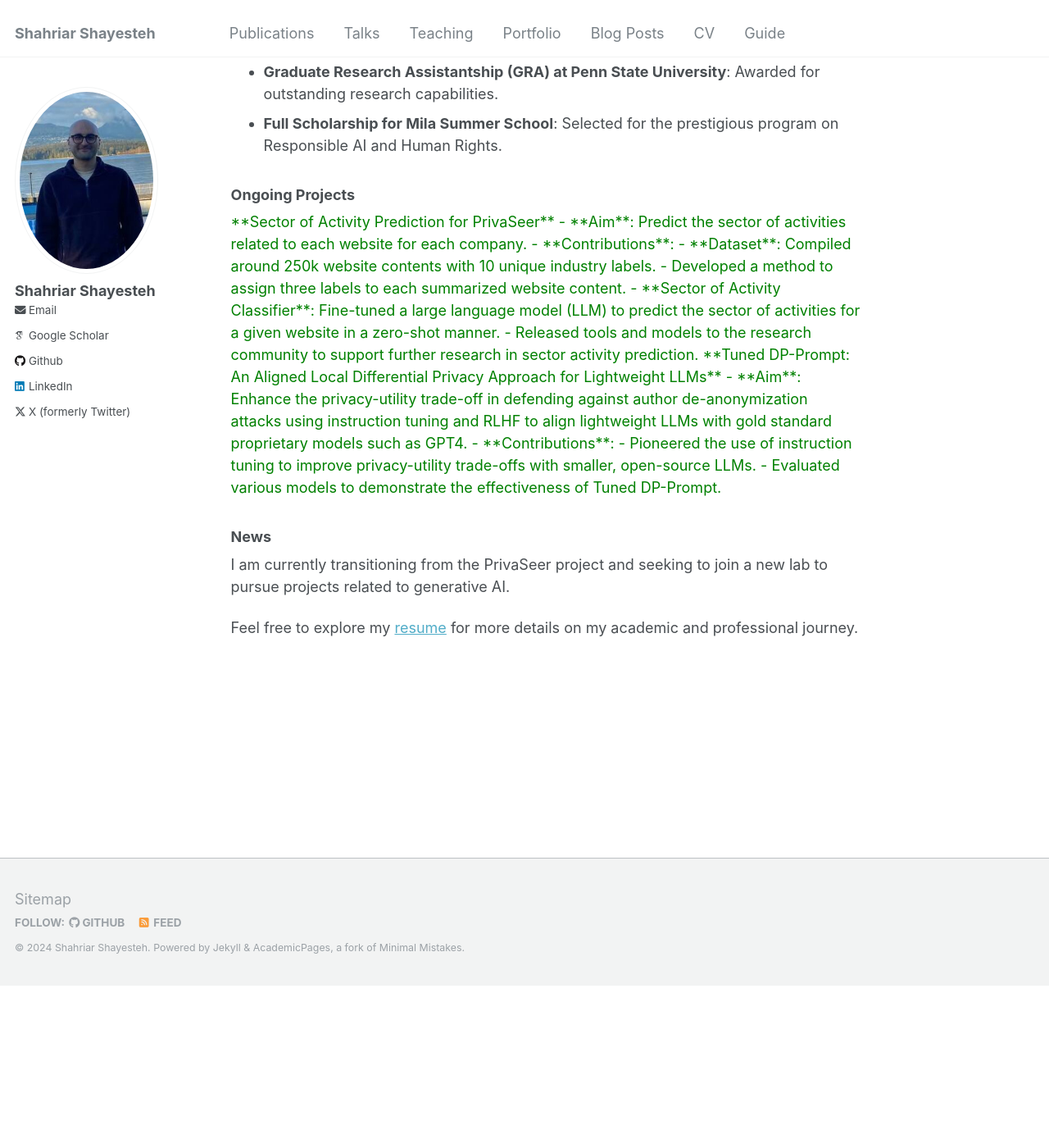
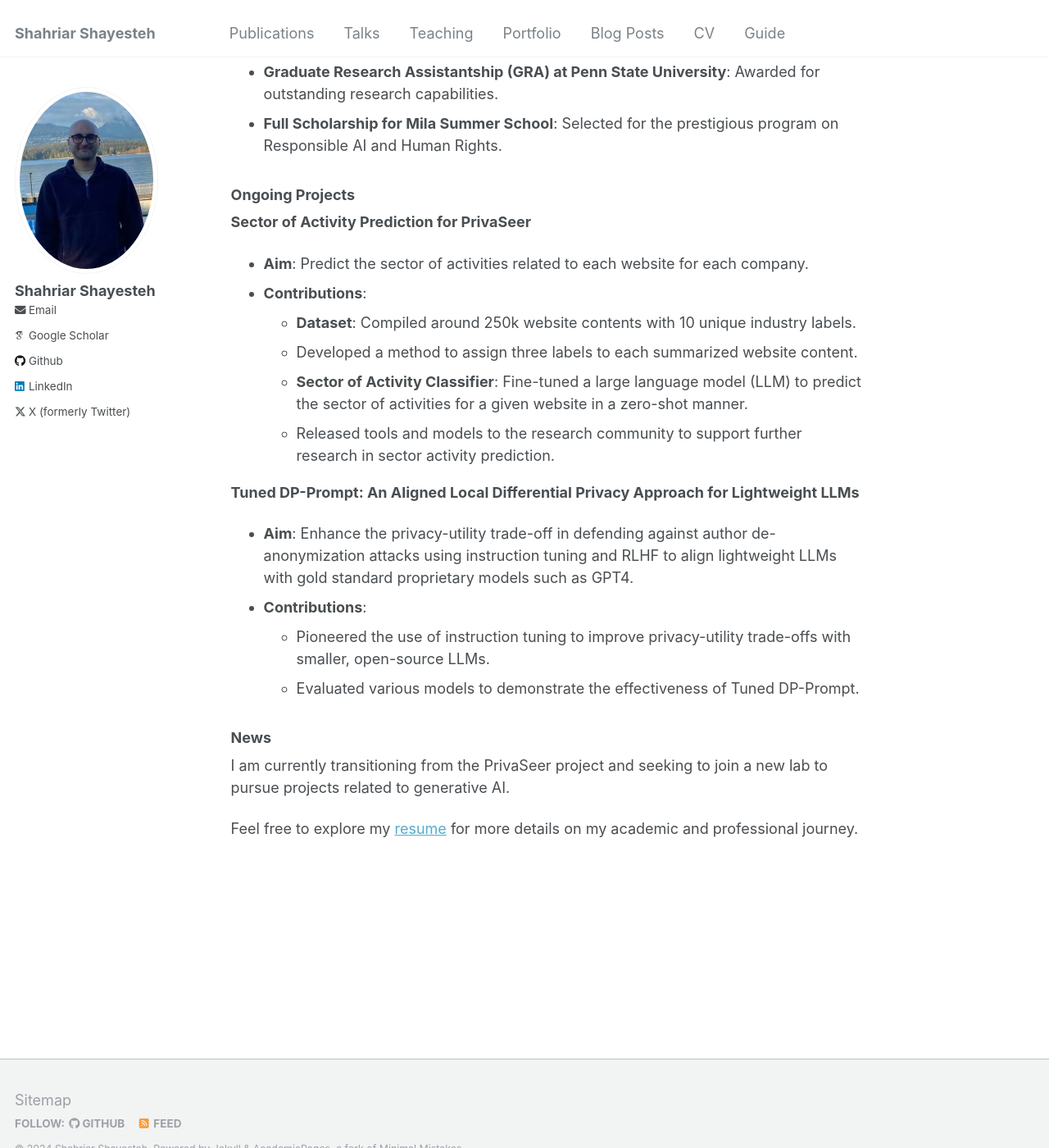
Before and after one commit to shahriarshayesteh/shahriarshayesteh.github.io, a Jekyll site: the page built from _pages/about.md, in a window 1280 px wide and 1400 px high, scrolled down 916 px. Shown: the whole window at 82% size. Built offline with Jekyll 4.4.1, drawn with Linux system fonts in a browser that asks for light colours; some web fonts are replaced; before the commit the page ends 2117 px from its top, so only the background shows below that.

Commit message:
Update about.md

```diff
--- a/_pages/about.md
+++ b/_pages/about.md
@@ -33,7 +33,6 @@ I am a first-year PhD student at the [College of Information Sciences and Techno
 
 ### Ongoing Projects
 
-<font color="green">
 **Sector of Activity Prediction for PrivaSeer**
 
 - **Aim**: Predict the sector of activities related to each website for each company.
@@ -49,7 +48,6 @@ I am a first-year PhD student at the [College of Information Sciences and Techno
 - **Contributions**:
   - Pioneered the use of instruction tuning to improve privacy-utility trade-offs with smaller, open-source LLMs.
   - Evaluated various models to demonstrate the effectiveness of Tuned DP-Prompt.
-</font>
 
 
 ### News
```
